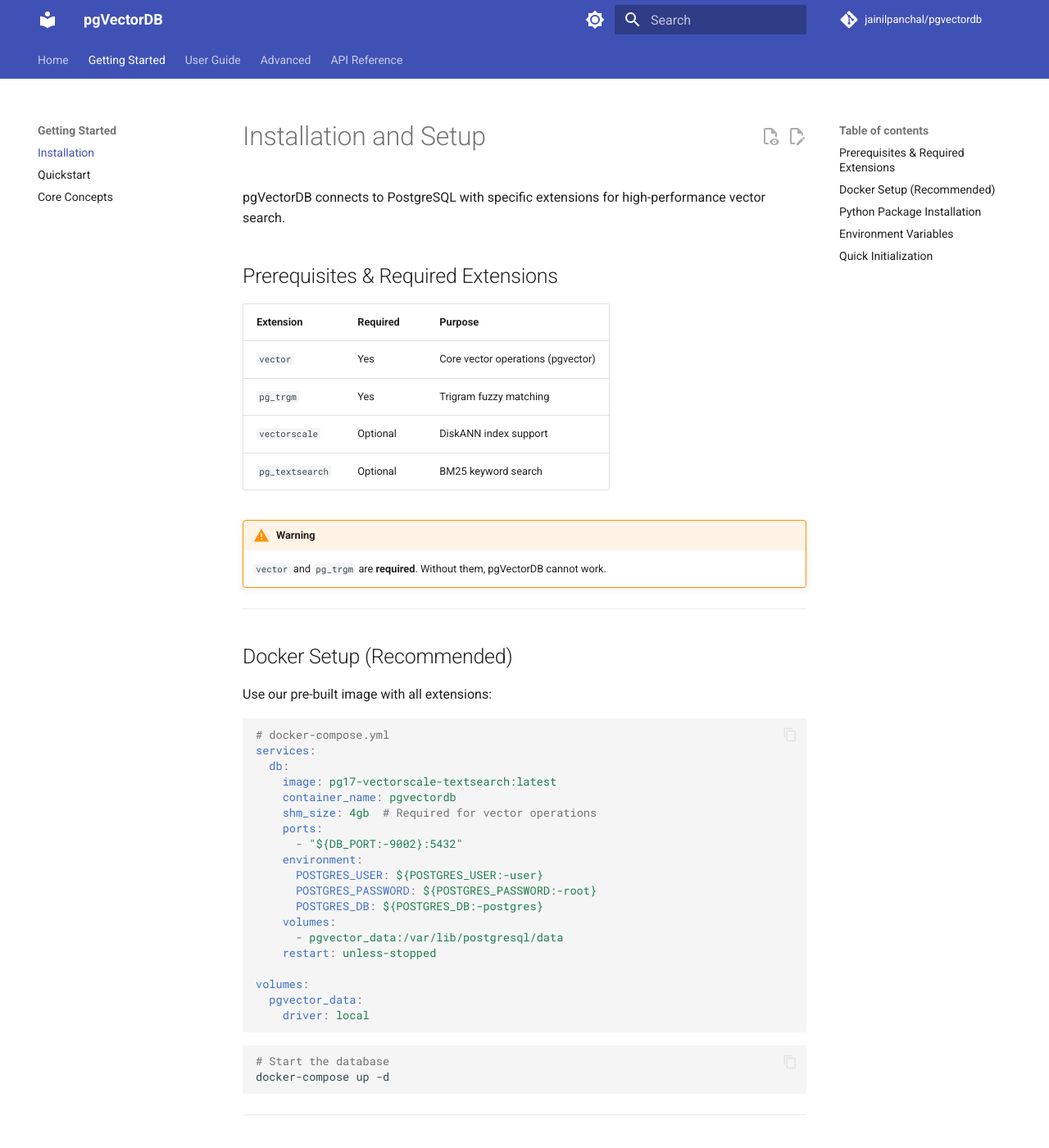
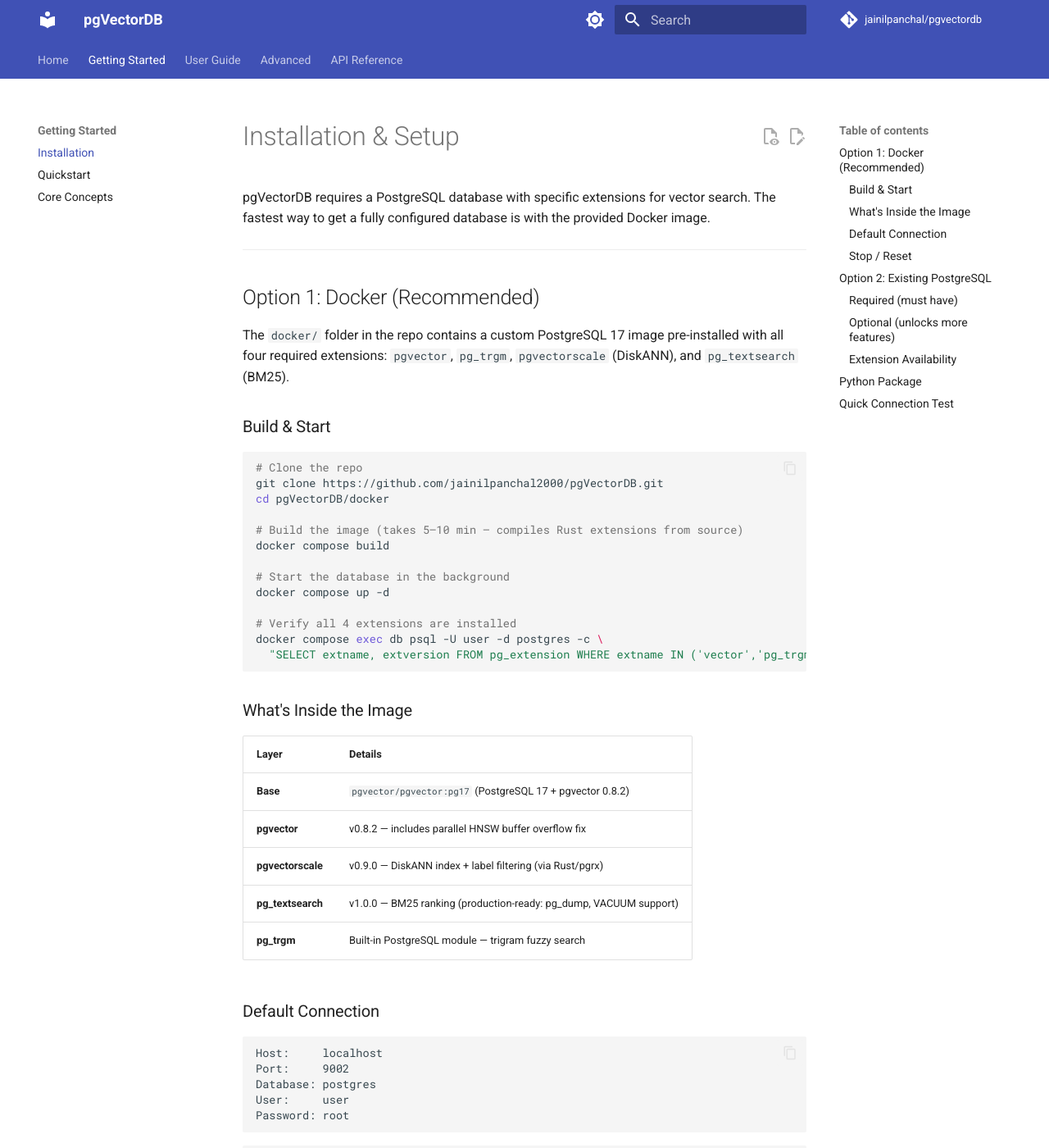
Before and after one commit to jainilpanchal2000/pgVectorDB, an MkDocs documentation site: the page built from docs/getting_started/installation.md, in a window 1280 px wide and 1400 px high. Shown: the whole window at 82% size. Built offline with MkDocs 1.6.1 and Material for MkDocs 9.7.7, drawn with Linux system fonts in a browser that asks for light colours; comment, search, counter and statistics services are not loaded; some of the changed text lies outside the part shown.

Commit message:
docs: add complete Docker setup guide for installation page

````diff
--- a/docs/getting_started/installation.md
+++ b/docs/getting_started/installation.md
@@ -1,98 +1,158 @@
-# Installation and Setup
+# Installation & Setup
 
-pgVectorDB connects to PostgreSQL with specific extensions for high-performance vector search.
-
-## Prerequisites & Required Extensions
-
-| Extension | Required | Purpose |
-|-----------|----------|---------|
-| `vector` | Yes | Core vector operations (pgvector) |
-| `pg_trgm` | Yes | Trigram fuzzy matching |
-| `vectorscale` | Optional | DiskANN index support |
-| `pg_textsearch` | Optional | BM25 keyword search |
-
-!!! warning
-    `vector` and `pg_trgm` are **required**. Without them, pgVectorDB cannot work.
+pgVectorDB requires a PostgreSQL database with specific extensions for vector search. The fastest way to get a fully configured database is with the provided Docker image.
 
 ---
 
-## Docker Setup (Recommended)
+## Option 1: Docker (Recommended)
 
-Use our pre-built image with all extensions:
+The `docker/` folder in the repo contains a custom PostgreSQL 17 image pre-installed with all four required extensions: `pgvector`, `pg_trgm`, `pgvectorscale` (DiskANN), and `pg_textsearch` (BM25).
 
-```yaml
-# docker-compose.yml
-services:
-  db:
-    image: pg17-vectorscale-textsearch:latest
-    container_name: pgvectordb
-    shm_size: 4gb  # Required for vector operations
-    ports:
-      - "${DB_PORT:-9002}:5432"
-    environment:
-      POSTGRES_USER: ${POSTGRES_USER:-user}
-      POSTGRES_PASSWORD: ${POSTGRES_PASSWORD:-root}
-      POSTGRES_DB: ${POSTGRES_DB:-postgres}
-    volumes:
-      - pgvector_data:/var/lib/postgresql/data
-    restart: unless-stopped
+### Build & Start
 
-volumes:
-  pgvector_data:
-    driver: local
+```bash
+# Clone the repo
+git clone https://github.com/jainilpanchal2000/pgVectorDB.git
+cd pgVectorDB/docker
+
+# Build the image (takes 5–10 min — compiles Rust extensions from source)
+docker compose build
+
+# Start the database in the background
+docker compose up -d
+
+# Verify all 4 extensions are installed
+docker compose exec db psql -U user -d postgres -c \
+  "SELECT extname, extversion FROM pg_extension WHERE extname IN ('vector','pg_trgm','vectorscale','pg_textsearch');"
+```
+
+### What's Inside the Image
+
+| Layer | Details |
+|-------|---------|
+| **Base** | `pgvector/pgvector:pg17` (PostgreSQL 17 + pgvector 0.8.2) |
+| **pgvector** | v0.8.2 — includes parallel HNSW buffer overflow fix |
+| **pgvectorscale** | v0.9.0 — DiskANN index + label filtering (via Rust/pgrx) |
+| **pg_textsearch** | v1.0.0 — BM25 ranking (production-ready: pg_dump, VACUUM support) |
+| **pg_trgm** | Built-in PostgreSQL module — trigram fuzzy search |
+
+### Default Connection
+
+```
+Host:     localhost
+Port:     9002
+Database: postgres
+User:     user
+Password: root
 ```
 
 ```bash
-# Start the database
-docker-compose up -d
+# Connection string for pgVectorDB
+postgresql+asyncpg://user:root@localhost:9002/postgres
+```
+
+Override any value via `.env` in the `docker/` folder:
+
+```bash
+# docker/.env
+POSTGRES_USER=myuser
+POSTGRES_PASSWORD=mysecret
+POSTGRES_DB=mydb
+DB_PORT=5433
+```
+
+!!! note "shm_size"
+    The compose file sets `shm_size: 4gb`. This is required for HNSW index builds on large datasets. Reduce to `1gb` for development.
+
+### Stop / Reset
+
+```bash
+docker compose down          # Stop (keeps data volume)
+docker compose down -v       # Stop + wipe data volume (clean slate)
 ```
 
 ---
 
-## Python Package Installation
+## Option 2: Existing PostgreSQL
+
+If you already have PostgreSQL 17+, install the extensions manually.
+
+### Required (must have)
+
+```sql
+CREATE EXTENSION IF NOT EXISTS vector;    -- pgvector: vector storage + HNSW/IVFFlat
+CREATE EXTENSION IF NOT EXISTS pg_trgm;   -- trigram fuzzy search
+```
+
+### Optional (unlocks more features)
+
+```sql
+-- DiskANN index + label filtering (requires vectorscale)
+CREATE EXTENSION IF NOT EXISTS vectorscale CASCADE;
+
+-- BM25 keyword search (requires pg_textsearch)
+CREATE EXTENSION IF NOT EXISTS pg_textsearch;
+```
+
+!!! tip "Timescale Cloud"
+    [Timescale Cloud](https://www.timescale.com/cloud) provides hosted PostgreSQL with `pgvector`, `vectorscale`, and `pg_textsearch` pre-installed — no compilation needed.
+
+### Extension Availability
+
+| Extension | Required | Installed by | Missing = |
+|-----------|----------|--------------|-----------|
+| `vector` | ✅ Yes | `pgvector/pgvector` Docker image | Hard error on init |
+| `pg_trgm` | ✅ Yes | Built into PostgreSQL | Hard error on init |
+| `vectorscale` | ⬜ Optional | Timescale / compile from source | DiskANN unavailable |
+| `pg_textsearch` | ⬜ Optional | Timescale / compile from source | BM25 falls back to FTS |
+
+---
+
+## Python Package
 
 ```bash
-# Core package
+# Core (works with any embedding model you bring)
 pip install pgvectordb
 
-# With optional dependencies
-pip install "pgvectordb[huggingface]"   # Local embeddings
-pip install "pgvectordb[cohere]"         # Cohere reranking
-pip install "pgvectordb[aws]"            # AWS Bedrock
-pip install "pgvectordb[rerankers]"      # Local cross-encoders
-pip install "pgvectordb[all]"           # Everything
+# With local HuggingFace embeddings
+pip install "pgvectordb[huggingface]"
+
+# With Cohere reranking
+pip install "pgvectordb[cohere]"
+
+# With AWS Bedrock reranking
+pip install "pgvectordb[aws]"
+
+# With local cross-encoder reranking (PyTorch)
+pip install "pgvectordb[rerankers]"
+
+# Everything
+pip install "pgvectordb[all]"
 ```
 
 ---
 
-## Environment Variables
-
-```bash
-# Set database URL
-export PGVECTORDB_URL="postgresql+asyncpg://user:root@localhost:9002/postgres"
-```
-
----
-
-## Quick Initialization
+## Quick Connection Test
 
 ```python
 import asyncio
 from pgvectordb import pgVectorDB, IndexType
+from langchain_huggingface import HuggingFaceEmbeddings
 
-async def setup():
+async def test_connection():
     db = pgVectorDB(
-        collection_name="my_documents",
-        embedding_model=my_embedding_model,
+        collection_name="test",
+        embedding_model=HuggingFaceEmbeddings(model_name="all-MiniLM-L6-v2"),
         connection_string="postgresql+asyncpg://user:root@localhost:9002/postgres",
-        index_type=IndexType.DISKANN
+        index_type=IndexType.HNSW
     )
+    await db.initialize()
+    stats = await db.get_stats()
+    print(f"✓ Connected — {stats['document_count']} documents")
+    await db.close()
 
-    # This creates extensions, tables, indexes - no SQL needed!
-    await db.initialize()
-
-asyncio.run(setup())
+asyncio.run(test_connection())
 ```
 
 !!! tip
-    Run `initialize()` once per collection. It creates all required PostgreSQL objects automatically.
+    `initialize()` is idempotent — safe to call on every startup. It creates tables, triggers, and indexes only if they don't already exist.
````
